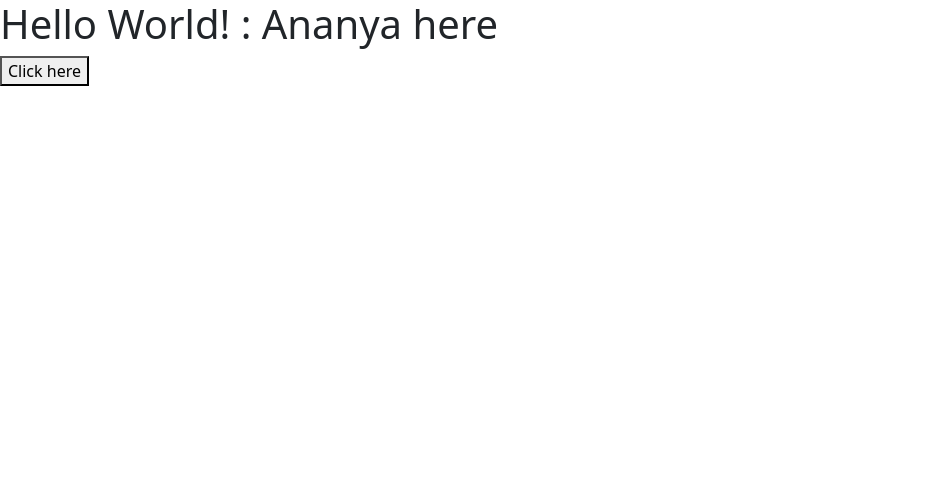
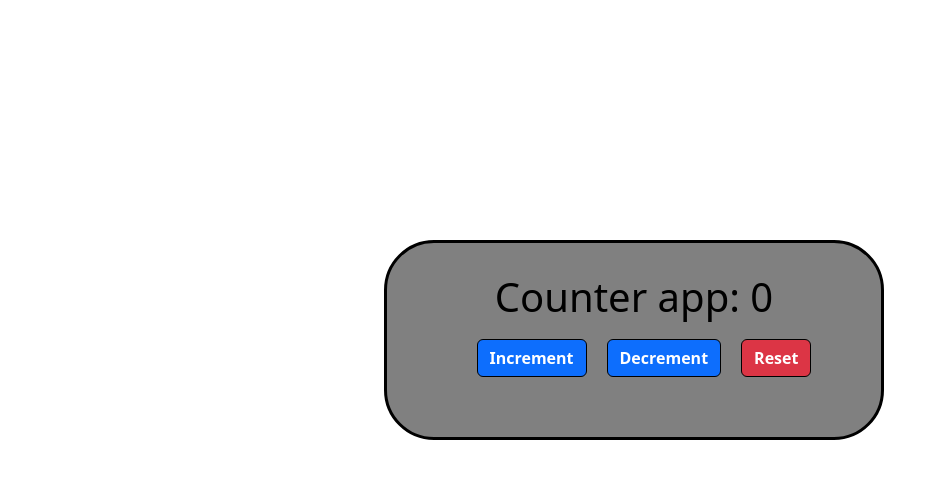
Before and after one commit to Ananya737/First-React-Repo, a React (Vite) app in the folder FirstReactProject/: page / in a window 1280 px wide. Shown: the top 478 px of the page, without its empty margins (0-947 px from the left). Built offline with nearby package versions, Linux system fonts and the light colour scheme.

Commit message:
Counter app

```diff
--- a/FirstReactProject/src/App.jsx
+++ b/FirstReactProject/src/App.jsx
@@ -193,22 +193,62 @@
 import { useState } from "react";
 
 
-const App=()=>{
-const [name,setName]= useState("Ananya");
-return(
-  <>
+// const App=()=>{
+// const [color,setColor]= useState("grey");
+// return(
+//   <>
 
-<h1>Hello World!  : {name} here</h1>
+// <h1 style={{color:color}}>color : {color}</h1>
 
-<button onClick={()=>{setName("Garima")}}>Click here</button>
+// <button onClick={()=>{setColor("pink")}}>pink</button>
+// <button onClick={()=>{setColor("blue")}}>blue</button>
+// <button onClick={()=>{setColor("yellow")}}>yellow</button>
 
 
 
 
 
-  </>
+//   </>
 
-)
+// )
 
+// }
+// export default App;
+
+import Button from 'react-bootstrap/Button';
+
+
+
+
+const App=()=>{
+    const [cnt,setCnt]=useState(0);
+
+    const mydec=()=>{
+if(cnt<1){
+    alert("Not");
 }
-export default App;
+else{
+    setCnt(cnt-1);
+}
+    }
+    return(
+      <>
+    <div style={{width:"500px", height:"200px", border:"3px solid black", borderRadius:"50px",textAlign:"center", color:"black", paddingTop:"30px", position:"absolute",left:"30%" ,top:"30%",backgroundColor:" grey"
+    }}>
+
+    <h1>Counter app: {cnt}</h1>
+    <Button variant="primary" onClick={()=>{setCnt(cnt+1)}} style={{marginLeft:"20px",border:"1px solid black",marginTop:"10px",fontWeight:"700"}}>Increment</Button>
+    <Button variant="primary" onClick={mydec} style={{marginLeft:"20px",border:"1px solid black",marginTop:"10px",fontWeight:"700"}}>Decrement</Button>
+    <Button variant="danger" onClick={()=>{setCnt(0)}} style={{marginLeft:"20px",border:"1px solid black",marginTop:"10px",fontWeight:"700"}}>Reset</Button>
+    </div>
+
+
+
+
+
+      </>
+
+    )
+
+    }
+    export default App;
```
